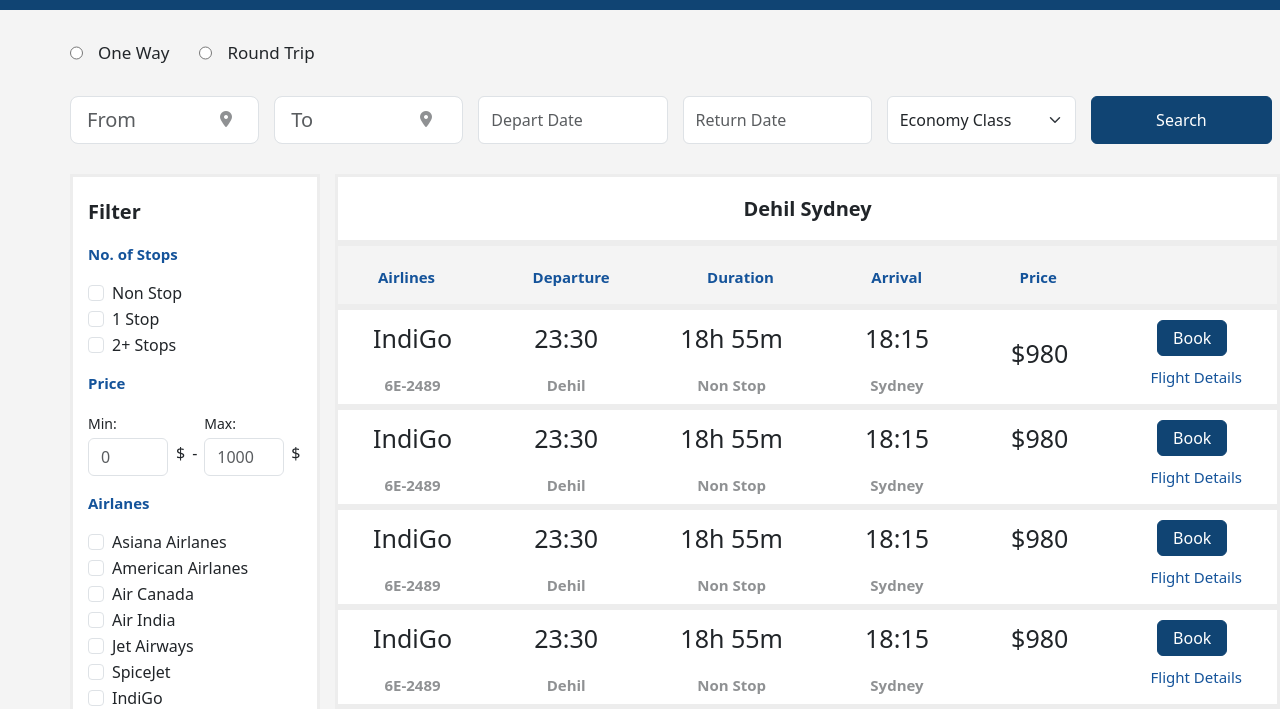
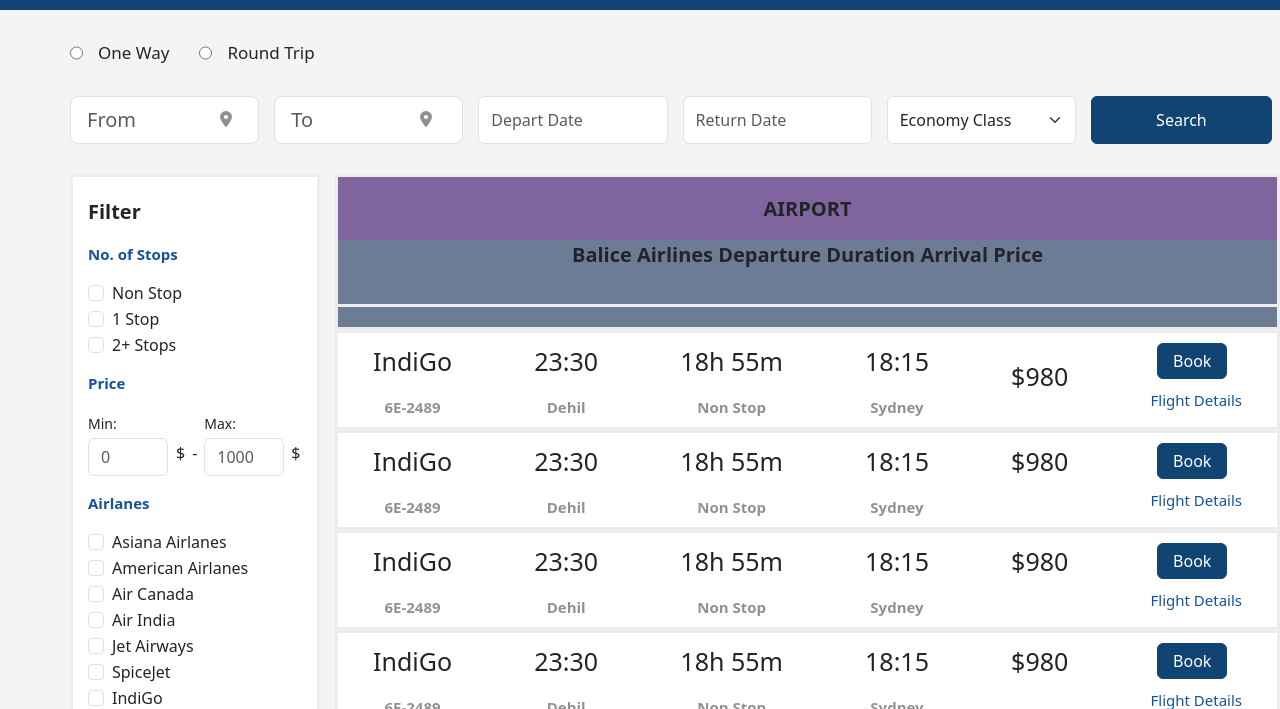
Before and after one commit to lizasha228-max/Avialines-page, a plain HTML site: page index.html in a window 1280 px wide. Shown: the part 90-799 px from the top of the page. Drawn offline with nearby package versions, Linux system fonts and the light colour scheme.

Commit message:
aded first part of logick

```diff
--- a/index.html
+++ b/index.html
@@ -1,29 +1,25 @@
 <!DOCTYPE html>
 <html lang="en">
+
 <head>
   <meta charset="UTF-8" />
   <meta name="viewport" content="width=device-width, initial-scale=1.0" />
   <link rel="stylesheet" href="style.css" />
-    <link
-      href="https://cdn.jsdelivr.net/npm/bootstrap@5.0.2/dist/css/bootstrap.min.css"
-      rel="stylesheet"
-      integrity="sha384-EVSTQN3/azprG1Anm3QDgpJLIm9Nao0Yz1ztcQTwFspd3yD65VohhpuuCOmLASjC"
-      crossorigin="anonymous"
-    />
-    <script
-      src="https://kit.fontawesome.com/f69c8e8774.js"
-      crossorigin="anonymous"
-    ></script>
+  <link href="https://cdn.jsdelivr.net/npm/bootstrap@5.0.2/dist/css/bootstrap.min.css" rel="stylesheet"
+    integrity="sha384-EVSTQN3/azprG1Anm3QDgpJLIm9Nao0Yz1ztcQTwFspd3yD65VohhpuuCOmLASjC" crossorigin="anonymous" />
+  <script src="https://kit.fontawesome.com/f69c8e8774.js" crossorigin="anonymous"></script>
   <title>Document</title>
 </head>
 <!DOCTYPE html>
 <html lang="en">
+
 <head>
   <meta charset="UTF-8">
   <title>Flights Search</title>
   <link rel="stylesheet" href="https://cdnjs.cloudflare.com/ajax/libs/font-awesome/6.4.0/css/all.min.css">
   <link rel="stylesheet" href="https://cdn.jsdelivr.net/npm/bootstrap@5.3.0/dist/css/bootstrap.min.css">
 </head>
+
 <body>
   <div class="header">
     <div class="menu">
@@ -52,8 +48,10 @@
           <i class="fa-solid fa-location-dot" id="solid-icon"></i>
           <input class="form-control form-control-lg" type="text" placeholder="To" id="to" />
           <i class="fa-solid fa-location-dot" id="loc-icon"></i>
-          <input onkeydown="return false" class="form-control" id="calendar" type="text" onfocus="(this.type='date')" name="depart" placeholder="Depart Date" required />
-          <input onkeydown="return false" class="form-control" id="second-calendar" type="text" onfocus="(this.type='date')" name="return" placeholder="Return Date" required />
+          <input onkeydown="return false" class="form-control" id="calendar" type="text" onfocus="(this.type='date')"
+            name="depart" placeholder="Depart Date" required />
+          <input onkeydown="return false" class="form-control" id="second-calendar" type="text"
+            onfocus="(this.type='date')" name="return" placeholder="Return Date" required />
           <select class="form-select" aria-label="Default select example">
             <option selected>Economy Class</option>
             <option value="1">One</option>
@@ -68,8 +66,12 @@
     <div class="main__part">
       <div class="main__wrapper">
         <div class="filter">
-          <div class="title"><p>Filter</p></div>
-          <div class="subtitle-noStop"><p>No. of Stops</p></div>
+          <div class="title">
+            <p>Filter</p>
+          </div>
+          <div class="subtitle-noStop">
+            <p>No. of Stops</p>
+          </div>
           <div class="form-stop">
             <div class="form-check">
               <input class="form-check-input" type="checkbox" />
@@ -85,7 +87,9 @@
             </div>
           </div>
           <div class="mb-3">
-            <div class="price__title"><p>Price</p></div>
+            <div class="price__title">
+              <p>Price</p>
+            </div>
             <div class="airlines-price">
               <div class="d-flex align-items-center">
                 <div class="me-2">
@@ -109,7 +113,9 @@
         </div>
 
         <div class="airlanes">
-          <div class="airlanes__title"><p>Airlanes</p></div>
+          <div class="airlanes__title">
+            <p>Airlanes</p>
+          </div>
           <div class="form-check">
             <input class="form-check-input" type="checkbox" />
             <label class="form-check-label">Asiana Airlanes</label>
@@ -146,13 +152,17 @@
       </div>
 
       <div class="dehil">
-        <div class="dehil-title"><p>Dehil Sydney</p></div>
+        <div class="dehil-title">
+          <p>AIRPORT </p>
+
+          <div id="dehil-title-id">
+            <div class="sirock-name-text" id="dehil-text-info"> Balice</div>
+          </div>
+
+
+        </div>
         <div class="dehil-subtitles">
-            <p>Airlines</p>
-            <p>Departure</p>
-            <p>Duration</p>
-            <p>Arrival</p>
-            <p>Price</p>
+
         </div>
         <div class="dehil-wrap">
           <div class="dehil__destination-01">
@@ -312,11 +322,79 @@
       </div>
     </div>
   </div>
+
+  <div>
+    <h1>HELLO TITLE</h1>
+  </div>
 </body>
+
 </html>
 <script src="script.js"></script>
-<script
-  src="https://cdn.jsdelivr.net/npm/bootstrap@5.0.2/dist/js/bootstrap.bundle.min.js"
-  integrity="sha384-MrcW6ZMFYlzcLA8Nl+NtUVF0sA7MsXsP1UyJoMp4YLEuNSfAP+JcXn/tWtIaxVXM"
-  crossorigin="anonymous"
-></script>
+<script src="https://cdn.jsdelivr.net/npm/bootstrap@5.0.2/dist/js/bootstrap.bundle.min.js"
+  integrity="sha384-MrcW6ZMFYlzcLA8Nl+NtUVF0sA7MsXsP1UyJoMp4YLEuNSfAP+JcXn/tWtIaxVXM" crossorigin="anonymous"></script>
+
+
+
+<script>
+
+  document.addEventListener("DOMContentLoaded", (event) => {
+    const arrTitleName = ['Airlines', 'Departure', 'Duration', 'Arrival', 'Price'];
+
+    const MOCK_DATA = {
+      dataTitle: arrTitleName
+    };
+
+    const objFromServer = {
+      "id": 1,
+      "name": "Leanne Graham",
+      "username": "Bret",
+      "email": "Sincere@april.biz",
+      'titleAirport': ['Airlines', 'Departure', 'Duration', 'Arrival', 'Price'],
+      "address": {
+        "street": "Kulas Light",
+        "suite": "Apt. 556",
+        "city": "Gwenborough",
+        "zipcode": "92998-3874",
+        "geo": {
+          "lat": "-37.3159",
+          "lng": "81.1496"
+        }
+      },
+      "phone": "1-770-736-8031 x56442",
+      "website": "hildegard.org",
+      "company": {
+        "name": "Romaguera-Crona",
+        "catchPhrase": "Multi-layered client-server neural-net",
+        "bs": "harness real-time e-markets"
+      }
+    }
+
+
+    function showTitleNames() {
+
+      const apearT =
+        `
+        <div >
+             <p>HELLO TITLE</p>
+        </div>
+          `
+
+
+      const defaultBlock = document.getElementById("dehil-title-id");
+      defaultBlock.classList.add("sirock-names");
+
+      for (let i = 0; i < arrTitleName.length; i++) {
+        defaultBlock.textContent += arrTitleName[i] + " "
+      }
+    }
+
+
+    setTimeout(() => {
+      showTitleNames()
+    }, 2500)
+    console.log("DATA", MOCK_DATA.dataTitle);
+  });
+
+
+
+</script>
--- a/style.css
+++ b/style.css
@@ -191,7 +191,12 @@ li {
 	border: 3px solid #ededed;
 }
 
-#button-book,#button-book-02,#button-book-03,#button-book-04,#button-book-05,#button-book-06 {
+#button-book,
+#button-book-02,
+#button-book-03,
+#button-book-04,
+#button-book-05,
+#button-book-06 {
 	background-color: #104473 !important;
 	border-color: #104473 !important;
 	padding: 5px 15px 5px 15px !important;
@@ -225,7 +230,11 @@ li {
 }
 
 .flight-01,
-.flight-02,.flight-03,.flight-04,.flight-05,.flight-06 {
+.flight-02,
+.flight-03,
+.flight-04,
+.flight-05,
+.flight-06 {
 	padding-top: 10px;
 	color: #14539a;
 	font-weight: 400;
@@ -233,7 +242,11 @@ li {
 }
 
 .flight-button-01,
-.flight-button-02,.flight-button-03,.flight-button-04,.flight-button-05,.flight-button-06 {
+.flight-button-02,
+.flight-button-03,
+.flight-button-04,
+.flight-button-05,
+.flight-button-06 {
 	text-align: center;
 	padding-right: 10px;
 }
@@ -287,3 +300,18 @@ li {
 	padding-right: 25px;
 	padding-top: 10px;
 }
+
+.dehil-title {
+	height: 130px;
+	background-color: rgb(128, 100, 157);
+}
+
+.sirock-names {
+	height: 100px;
+	background-color: rgb(109, 124, 149);
+	font-size: 20px;
+}
+.sirock-name-text {
+	font-size: 22px;
+	font-weight: 700;
+}
```
Also changed, not shown: mock/mock.js (added). Lines whose indentation alone changed are shown as unchanged.
